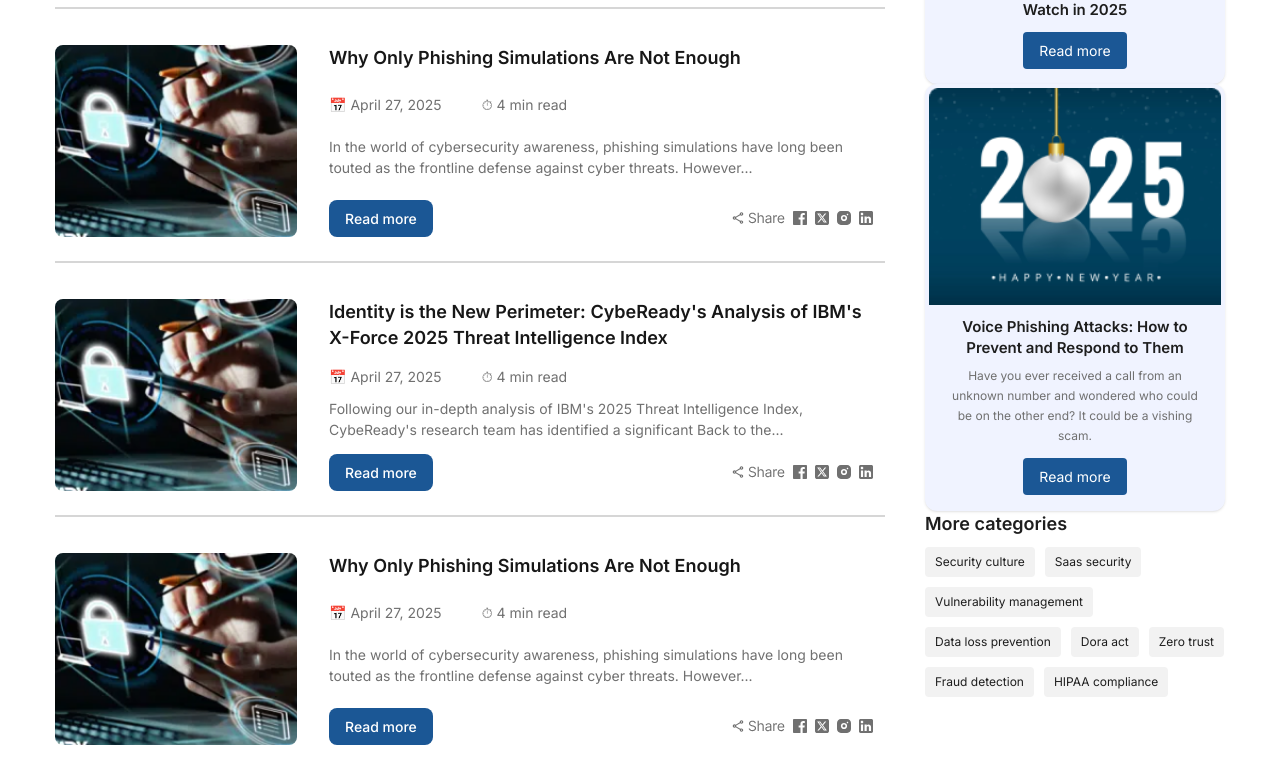
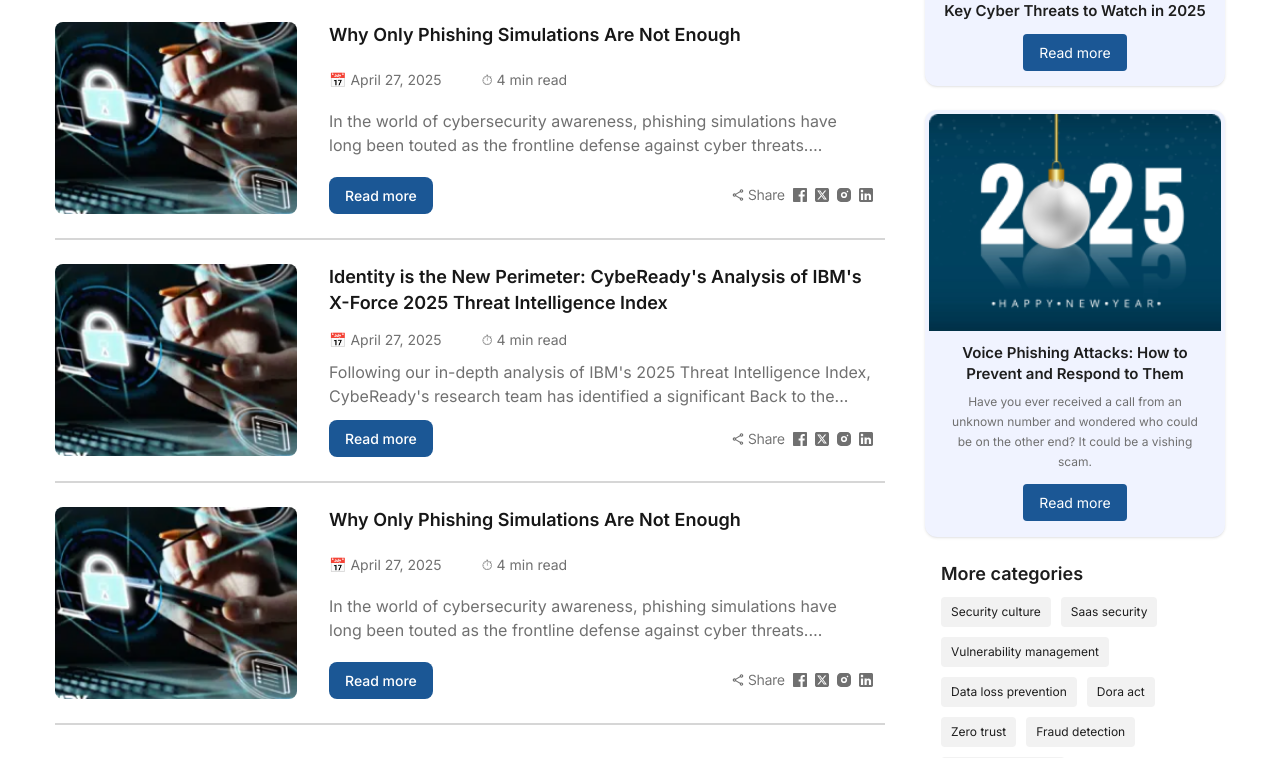
Before and after one commit to seemab-ahmed/skills2evolve, a Next.js app: page /blog in a window 1280 px wide. Shown: the part 969-1727 px from the top of the page. Built offline with nearby package versions, Linux system fonts and the light colour scheme.

Commit message:
set gap between cards

```diff
--- a/component/Benefits.js
+++ b/component/Benefits.js
@@ -143,7 +143,7 @@ const Career = () => {
           </div>
 
           {/* Right Side Accordion */}
-          <div className="lg:max-w-[703px] 2xl:max-w-[960px] flex flex-col gap-5 w-full">
+          <div className="lg:max-w-[703px] 2xl:max-w-[960px] flex flex-col gap-6 w-full">
             {accordionData.map((item, index) => (
               <div
                 key={index}
--- a/component/Bloglist.js
+++ b/component/Bloglist.js
@@ -24,7 +24,7 @@ const BlogCard = ({ image, title, date, readTime, excerpt }) => (
           ⏱ {readTime} min read
         </span>
       </div>
-      <p className="text-[#707070] text-[14px] font-[Inter] font-normal mb-3 line-clamp-2 ">
+      <p className="text-[#707070] text-[16px] font-[Inter] font-normal mb-3 line-clamp-2 ">
         {excerpt}
       </p>
       <div className="flex gap-5 justify-between flex-wrap">
@@ -390,7 +390,7 @@ const BlogList = ({ searchTerm = '' }) => {
    <div className="px-5">
       <div className="sm:max-w-[540px] md:max-w-[720px]  lg:max-w-[960px] xl:max-w-[1170px] m-auto">
       <div className=" relative flex flex-col md:flex-row gap-10 border-t-2 border-[#D6D6D6] pt-[30px] md:pb-[100px] pb-[50px]">
-        <div className="md:max-w-[774px] xl:max-w-[1050px] w-full flex flex-col gap-9">
+        <div className="md:max-w-[774px] xl:max-w-[1050px] w-full flex flex-col gap-6">
           {currentPosts.length > 0 ? (
             currentPosts.map((post, index) => (
               <BlogCard key={index} {...post} />
@@ -457,7 +457,7 @@ const BlogList = ({ searchTerm = '' }) => {
         </div>
 
         {/* Right sidebar remains unchanged */}
-        <div className=" sticky top-0 h-fit right_main_col flex flex-wrap md:flex-col gap-[13] md:max-w-[210px] lg:max-w-[300px]  2xl:max-w-[326px]  w-full">
+        <div className=" sticky top-0 h-fit right_main_col flex flex-wrap md:flex-col gap-6 md:max-w-[210px] lg:max-w-[300px]  2xl:max-w-[326px]  w-full">
           {/* Newsletter box */}
           <div data-aos="zoom-in" data-aos-duration="2000" className="bg-[#CED7FF4D] px-4 py-[14px] rounded-[8px] border-[#E3E3E3] border-[1px] text-center w-full sm:w-[48%] h-fit md:w-full transition-all ease-in-out duration-500 hover:shadow-xl">
             <div className="mx-auto rounded-full flex items-center justify-center">
@@ -468,7 +468,7 @@ const BlogList = ({ searchTerm = '' }) => {
                 </svg>
               </span>
             </div>
-            <h3 className="text-sm font-semibold mb-[15px] px-4 ">
+            <h3 className="text-sm font-semibold mb-[15px]  ">
               Sign up for our newsletter to find great value in your inbox
             </h3>
             <div className="flex items-center mt-3 relative">
@@ -495,7 +495,7 @@ const BlogList = ({ searchTerm = '' }) => {
                 Featured post
               </span>
             </div>
-            <div className="max-w-[215px] m-auto pb-[15px]">
+            <div className=" m-auto pb-[15px]">
               <h4 className=" px-4 text-[15px] text-[#1E1E1E] font-semibold mb-[11px] text-center group-hover:text-white  transition-all ease-in-out duration-500">
                 Key Cyber Threats to Watch in 2025
               </h4>
@@ -522,7 +522,7 @@ const BlogList = ({ searchTerm = '' }) => {
           </div>
 
           {/* Categories */}
-          <div  className="w-full sm:w-[48%] h-fit md:w-full ">
+          <div  className="w-full sm:w-[48%] h-fit md:w-full px-4">
             <h3 className="text-[18px] text-[#1E1E1E] leading-[26px] font-semibold mb-[10px]">More categories</h3>
             <div className="flex flex-wrap gap-[10px]">
               {categories.map((cat, i) => (
--- a/component/career.js
+++ b/component/career.js
@@ -79,7 +79,7 @@ const career = () => {
                 <div className="relative z-[2px]  w-6 h-6 bg-orange-400 border-dotted border-[#FB971B] rounded-full text-base text-center  justify-center flex items-center ">3</div>
                 <div className="relative z-[2px]  w-6 h-6 bg-orange-400 border-dotted border-[#FB971B]  rounded-full text-base text-center justify-center  flex items-center ">4</div>
            </div>
-           <div className="flex flex-col gap-[10px]  w-full">
+           <div className="flex flex-col gap-6  w-full">
 
               <div data-aos="fade-up"  data-aos-duration="2000" className="bg-white text-gray-800 px-5 pt-1 pb-3 rounded-lg hover:bg-[#FB971B] transition-all ease-in-out duration-700 group">
                 <h4 className="text-[20px] leading-[36px] pb-[8px] border-b mb-[6px] border-[#D1D1D1] font-semibold group-hover:text-white"> Transform </h4>
```
